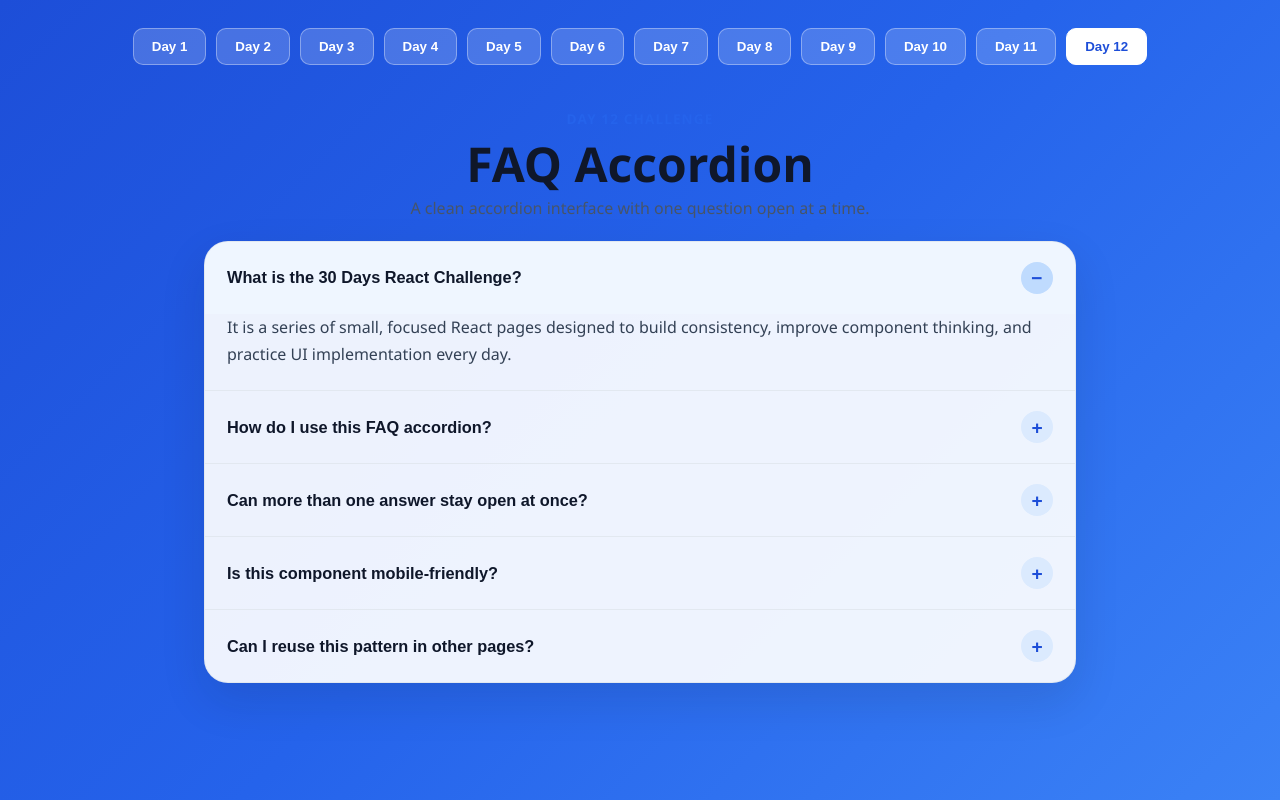
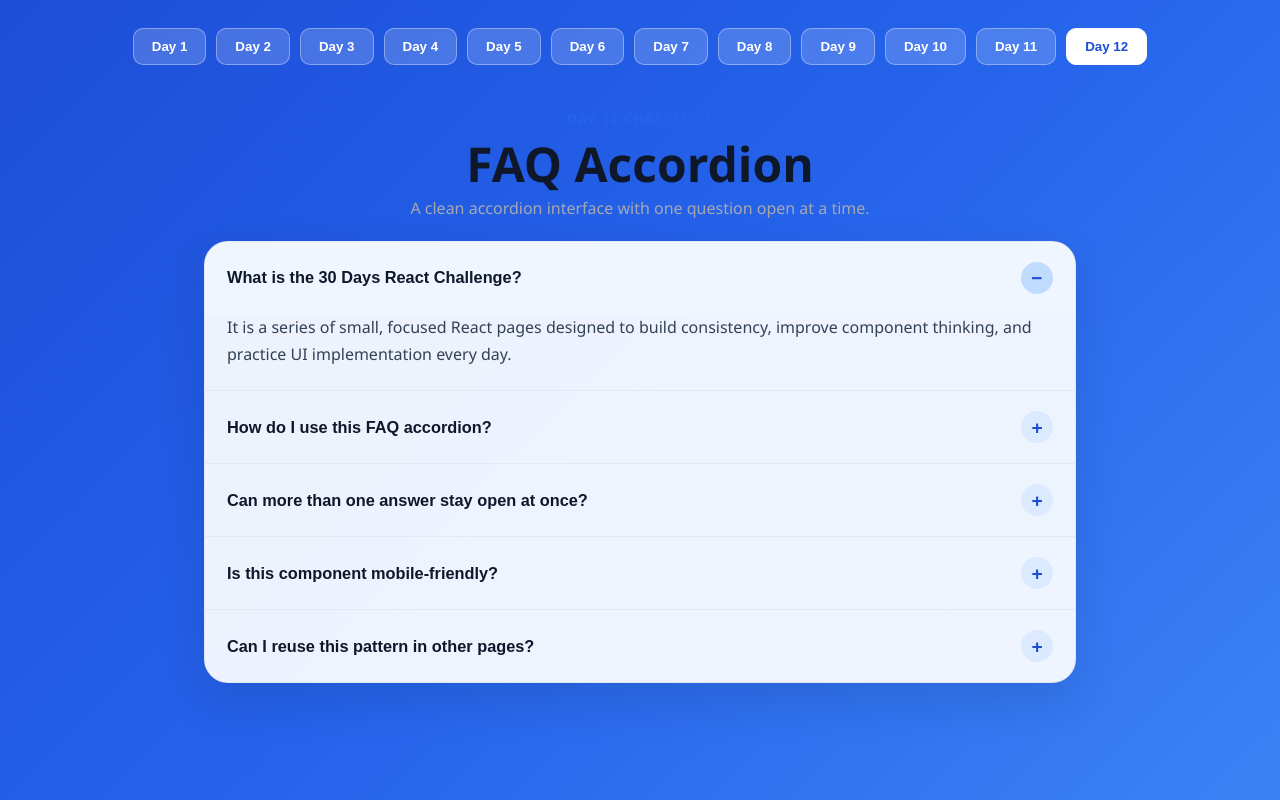
Before and after one commit to Satheesan-R/30-days-react-challenge, a React (Create React App) app: page / in a window 1280 px wide. Built offline with nearby package versions, Linux system fonts and the light colour scheme.

Commit message:
update the color of the faqsubtitle

```diff
--- a/src/Day12FAQ/faqpage.css
+++ b/src/Day12FAQ/faqpage.css
@@ -28,7 +28,7 @@
 
 .faq-subtitle {
   margin: 0;
-  color: #475569;
+  color: #a5a9af;
   font-size: 1rem;
 }
 
```
